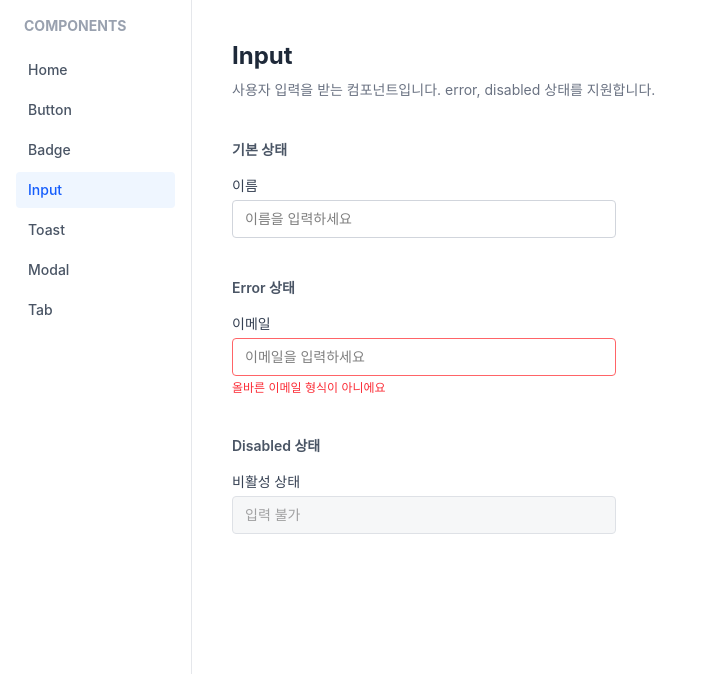
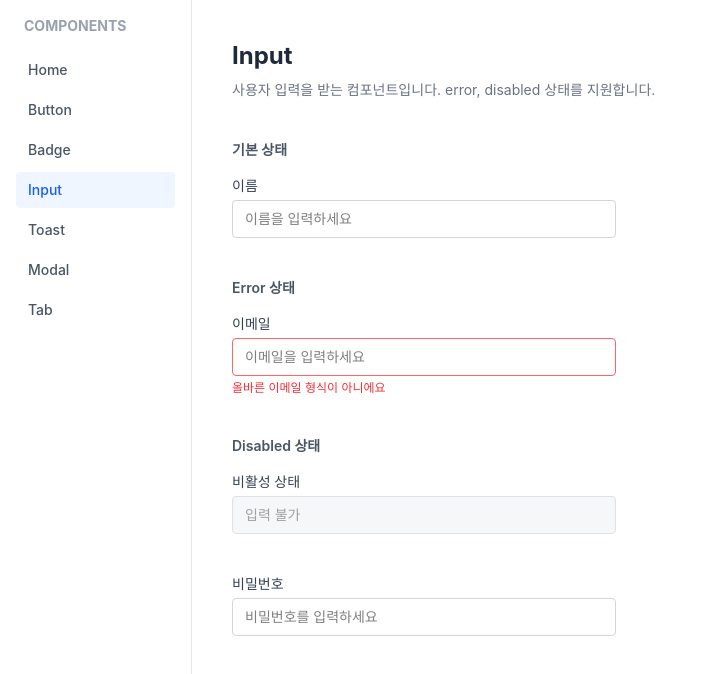
Before and after one commit to joinseong96/componentsLibrary, a React (Vite) app: page /input in a window 1280 px wide. Shown: the top 674 px of the page, without its empty margins (0-701 px from the left). Built offline with nearby package versions, Linux system fonts and the light colour scheme.

Commit message:
modal ESC 키 감지 기능 추가

```diff
--- a/src/components/Modal/Modal.jsx
+++ b/src/components/Modal/Modal.jsx
@@ -1,4 +1,20 @@
+import { useEffect } from "react";
+
 export default function Modal({ isOpen, onClose, title, children }) {
+	useEffect(() => {
+		if (!isOpen) return;
+
+		const handleKeyDown = (e) => {
+			if (e.key === "Escape") {
+				onClose();
+			}
+		};
+
+		window.addEventListener("keydown", handleKeyDown);
+
+		return () => window.removeEventListener("keydown", handleKeyDown);
+	}, [isOpen, onClose]);
+
 	if (!isOpen) return null;
 
 	return (
--- a/src/pages/InputPage.jsx
+++ b/src/pages/InputPage.jsx
@@ -36,6 +36,14 @@ export default function InputPage() {
 				<h2 className="text-sm font-semibold text-gray-600">Disabled 상태</h2>
 				<Input label="비활성 상태" placeholder="입력 불가" disabled />
 			</section>
+
+			<section className="flex flex-col gap-4">
+				<Input
+					type="password"
+					label="비밀번호"
+					placeholder="비밀번호를 입력하세요"
+				/>
+			</section>
 		</div>
 	);
 }
```
